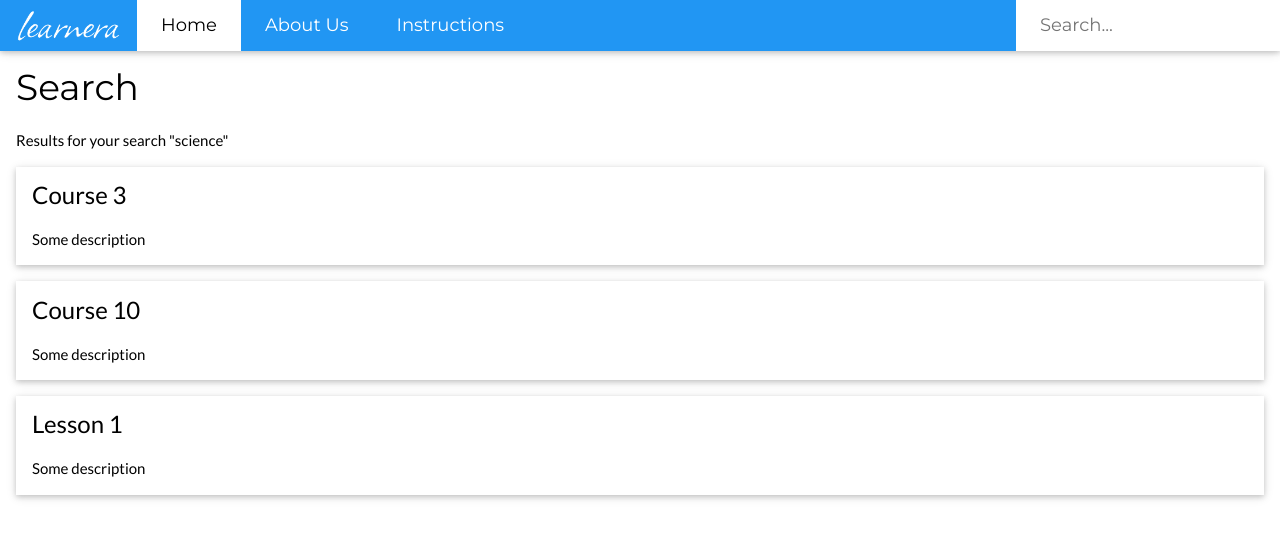
After one commit to Trentiumz/Learnera, a Flask app: page /search in a window 1280 px wide. The commit adds this page. Shown: the top 539 px of the page. Run offline with Flask 2, Linux system fonts and the light colour scheme.

Commit message:
Create Lesson

```diff
--- a/main.py
+++ b/main.py
@@ -3,6 +3,7 @@ from flask import render_template
 from flask import request
 from models import User, MultipleChoice, TermQuestion, Lesson, Course, Question
 from tools import next_id
+import json
 
 app = Flask(__name__, template_folder="./templates", static_folder="./static")
 
@@ -30,20 +31,27 @@ def register():
 def practice():
     return render_template("practice.html")
 
+@app.route("/search")
+def search():
+    # do some searching, probably accepting GET/POST params
+    return render_template("search.html")
 
-@app.route("/api/create/lesson")
+@app.route("/api/create/lesson", methods=["POST"])
 def create_lesson():
-    pass
+    username = request.form["username"]
+    password = request.form["password"]
+    if username in users and users[username].password == password:
+      name = request.form["name"]
+      questions = json.loads(request.form["questions"])
+      questions_parsed = []
+      for question in questions:
+        # question = { type: ..., args: ...}
+        questions_parsed.append(Question(question["type"], question["args"]))
+      create_new_lesson(name, users[username], questions_parsed)
 
-
-def create_new_lesson(name, user, questions: list):
+def create_new_lesson(name, user: User, questions: list):
     id = next_id(Lesson, lessons)
     lessons[id] = Lesson(name, user, questions, id)
-
-
-@app.route("/api/create/question")
-def create_question():
-    pass
 
 
 @app.route("/api/create/user", methods=["POST"])
--- a/templates/base.html
+++ b/templates/base.html
@@ -3,7 +3,6 @@
 <meta charset="UTF-8">
 <meta name="viewport" content="width=device-width, initial-scale=1">
 <head>
-{% block head %} {% endblock %}
 <link rel="stylesheet" href="https://www.w3schools.com/w3css/4/w3.css">
 <link rel="stylesheet" href="https://fonts.googleapis.com/css?family=Lato">
 <link rel="stylesheet" href="https://fonts.googleapis.com/css?family=Montserrat">
@@ -31,7 +30,7 @@
 		font-size: 200px
 	}
 </style>
-
+{% block head %} {% endblock %}
 <script>
 	// Used to toggle the menu on small screens when clicking on the menu button
 function myFunction() {
@@ -43,6 +42,36 @@ function myFunction() {
   }
 }
 
+function getCookie(cname) {
+  let name = cname + "=";
+  let decodedCookie = decodeURIComponent(document.cookie);
+  let ca = decodedCookie.split(';');
+  for(let i = 0; i <ca.length; i++) {
+    let c = ca[i];
+    while (c.charAt(0) == ' ') {
+      c = c.substring(1);
+    }
+    if (c.indexOf(name) == 0) {
+      return c.substring(name.length, c.length);
+    }
+  }
+  return "";
+}
+
+function setCookie(cname, cvalue, exdays) {
+  document.cookie = cname + "=" + cvalue + ";";
+}
+
+$(function(){
+  if(getCookie("username") !== ""){
+    let username = getCookie("username")
+    let password = getCookie("password")
+
+    $(".w3-top")[0].innerHTML += '<a href="#" class="w3-bar-item w3-button w3-hide-small w3-padding-large w3-hover-white" id="loginButton" hidden>Account</a>'
+    $("#navDemo")[0].innerHTML += '<a href="#" class="w3-bar-item w3-button w3-padding-large">Account</a>'
+  }
+})
+
 </script>
 
 </head>
@@ -52,18 +81,20 @@ function myFunction() {
 	<!-- Navigation bar -->
 	<div class="w3-top">
 		<div class="w3-bar w3-blue w3-card w3-left-align w3-large">
-			<a class="w3-bar-item w3-button w3-hide-medium w3-hide-large w3-right w3-padding-large w3-hover-white w3-large w3-blue" href="javascript:void(0);"
+			<a class="w3-bar-item w3-button w3-hide-large w3-right w3-padding-large w3-hover-white w3-large w3-blue" href="javascript:void(0);"
 			 onclick="myFunction()" title="Toggle Navigation Menu"><i class="fa fa-bars"></i></a>
-    <a href="#" class="w3-bar-item w3-button w3-hover-blue"><img height="35" src="{{ url_for('static', filename="/index/learnera.png") }}"></a>
-    <a href="/" class="w3-bar-item w3-button w3-padding-large w3-white">Home</a>
-    <a href="#" class="w3-bar-item w3-button w3-hide-small w3-padding-large w3-hover-white">About Us</a>
-    <a href="#" class="w3-bar-item w3-button w3-hide-small w3-padding-large w3-hover-white">Instructions</a>
+    <a href="/" class="w3-bar-item w3-button w3-hover-blue"><img height="35" src="/static/index/learnera.png"></a>
+    <a href="/" class="w3-bar-item w3-button w3-padding-large w3-white w3-hide-medium w3-hide-small">Home</a>
+    <a href="/" class="w3-bar-item w3-button w3-padding-large w3-white w3-hide-large"><i class="fa fa-home"></i></a>
+    <a href="#" class="w3-bar-item w3-button w3-hide-medium w3-hide-small w3-padding-large w3-hover-white">About Us</a>
+    <a href="#" class="w3-bar-item w3-button w3-hide-medium w3-hide-small w3-padding-large w3-hover-white">Instructions</a>
+    <input type="text" class="w3-bar-item w3-input w3-padding-large w3-right" placeholder="Search...">
     <!--- <a href="#" class="w3-bar-item w3-button w3-hide-small w3-padding-large w3-hover-white">test</a>
     <a href="#" class="w3-bar-item w3-button w3-hide-small w3-padding-large w3-hover-white">test</a> --->
   </div>
 
   <!-- Navigation bar on small screens -->
-  <div id="navDemo" class="w3-bar-block w3-white w3-hide w3-hide-large w3-hide-medium w3-large">
+  <div id="navDemo" class="w3-bar-block w3-white w3-hide w3-hide-large w3-large">
     <a href="#" class="w3-bar-item w3-button w3-padding-large">About Us</a>
     <a href="#" class="w3-bar-item w3-button w3-padding-large">Instructions</a>
     <!--- <a href="#" class="w3-bar-item w3-button w3-padding-large">test</a>
--- a/templates/login.html
+++ b/templates/login.html
@@ -30,7 +30,7 @@
         <br>
         <input type="submit" value="Log In" class="w3-button w3-blue">
     </form>
-    Don't have an account? <a href="#">Sign up</a>
+    Don't have an account? <a href="/register">Sign up</a>
   </div>
 </div>
 {% endblock %}
--- /dev/null
+++ b/templates/search.html
@@ -0,0 +1,30 @@
+{% extends "base.html" %}
+
+{% block title %}
+<title>Search Results</title>
+{% endblock %}
+
+{% block head %}
+<style>
+  .main {margin-top: 50px;}
+</style>
+{% endblock %}
+
+{% block body %}
+<div class="w3-container main">
+  <h1>Search</h1>
+  <p>Results for your search "science"</p>
+  <div class="w3-card w3-container w3-margin-bottom">
+    <h3>Course 3</h3>
+    <p>Some description</p>
+  </div>
+  <div class="w3-card w3-container w3-margin-bottom">
+    <h3>Course 10</h3>
+    <p>Some description</p>
+  </div>
+  <div class="w3-card w3-container w3-margin-bottom">
+    <h3>Lesson 1</h3>
+    <p>Some description</p>
+  </div>
+</div>
+{% endblock %}
```
Also changed, not shown: templates/register.html (+36 -0 lines).
